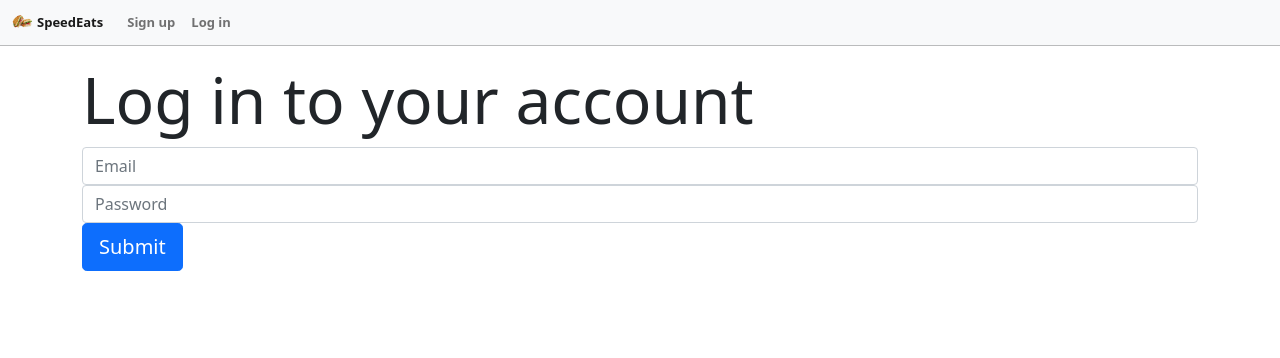
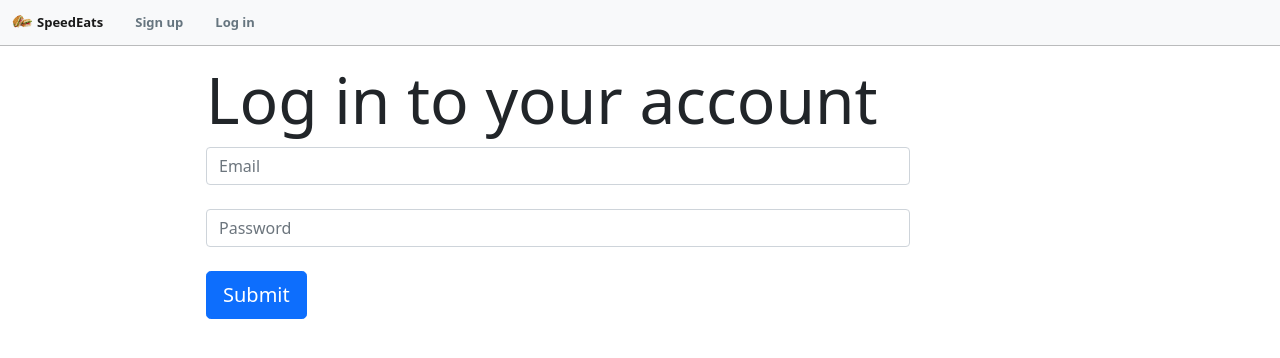
Before and after one commit to readytowin2298/speed-eats, a Flask app: page /login in a window 1280 px wide. Shown: the top 358 px of the page. Run offline with Flask 2, Linux system fonts and the light colour scheme; some libraries are stand-ins or nearby versions.

Commit message:
prettified html around forms

```diff
--- a/templates/base-form.html
+++ b/templates/base-form.html
@@ -6,6 +6,7 @@
         <span class="text-danger">{{ error }}</span>
       {% endfor %}
       {{ field(placeholder=field.label.text, class="form-control") }}
+      <br>
     {% endfor %}
 
     <button class="btn btn-primary btn-lg btn-block">Submit</button>
--- a/templates/base.html
+++ b/templates/base.html
@@ -23,22 +23,21 @@
                     <span class="navbar-toggler-icon"></span>
                 </button>
                 <div class="collapse navbar-collapse" id="navbarNav">
-                    <ul class="navbar-nav">
+                    <!-- <div class="navbar-nav container-fluid"> -->
 
 
 
                         {% if not g.user %}
-                            <li class="nav-item">
+                            <ul class="nav justify-content-end">
+                                <li class="nav-item justify-content-end">
                                     <a class="nav-link" href="/signup">Sign up</a>
                                 </li>
-                            <li class="nav-item">
+                                <li class="nav-item justify-content-end">
                                     <a class="nav-link" href="/login">Log in</a>
                                 </li>
+                            </ul>
                         {% else %}
-
-                            <li class="nav-item">
-                                <a class="nav-link" href="/logout">Log out</a>
-                            </li>
+                            <ul class="nav">
                                 <li class="nav-item">
                                     <a class="nav-link" href="/parties/add_member">Join a party</a>
                                 </li>
@@ -48,8 +47,15 @@
                                 <li class="nav-item">
                                     <a href="" class="nav-link">{{ g.user.name }}</a>
                                 </li>
+                            </ul>
+                            <ul class="nav justify-content-end">
+                                <li class="nav-item">
+                                    <a class="nav-link" href="/logout">Log out</a>
+                                </li>
+                            </ul>
+
                         {% endif %}
-                    </ul>
+                    <!-- </div> -->
                 </div>
             </div>
         </nav>
--- a/templates/users/login.html
+++ b/templates/users/login.html
@@ -3,12 +3,15 @@
 {% block content %}
 
     <div class="containter">
-        <div class="container">
-            <h3 class="display-3">Log in to your account</h3>
+        <div class="container row justify-content-center">
+            <div class="col col-8">
+                <h3 class="display-3">Log in to your account</h3>
+            </div>
         </div>
-
-        <div class="container">
-            {% include 'base-form.html' %}
+        <div class="container row justify-content-center">
+            <div class="col col-8">
+                {% include 'base-form.html' %}
+            </div>
         </div>
 
     </div>
```
Also changed, not shown: templates/users/signup.html (+12 -3 lines). Lines whose indentation alone changed are shown as unchanged.
